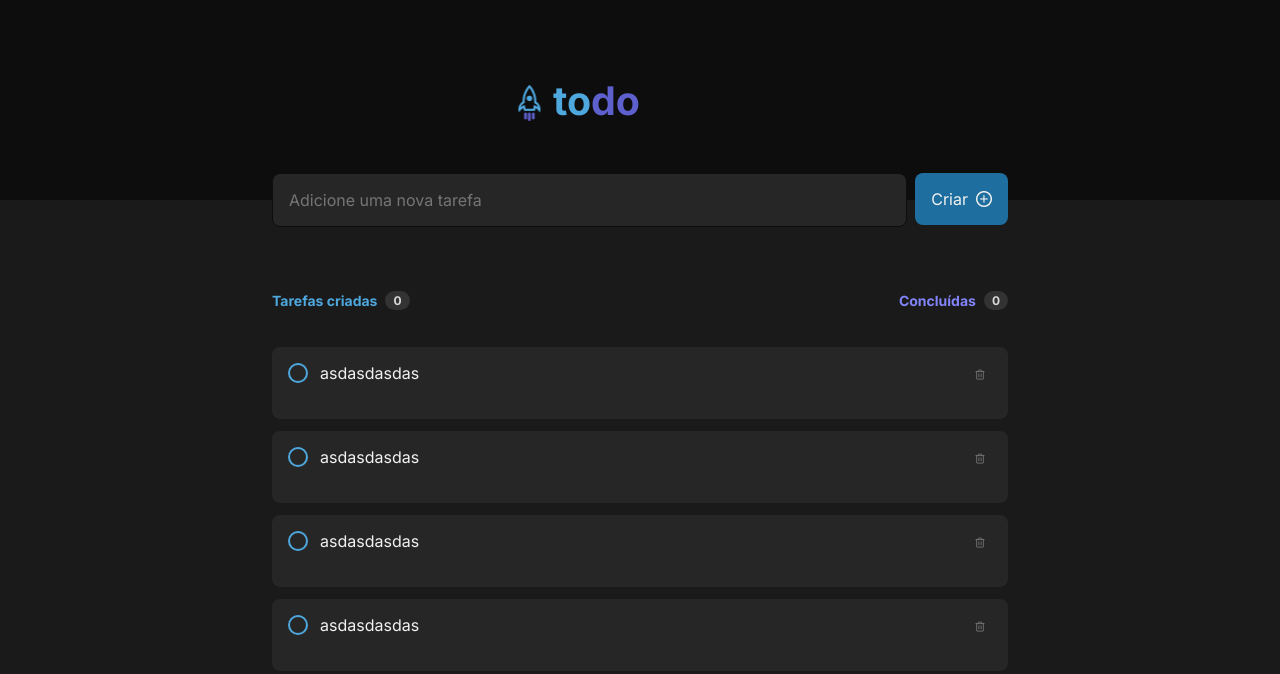
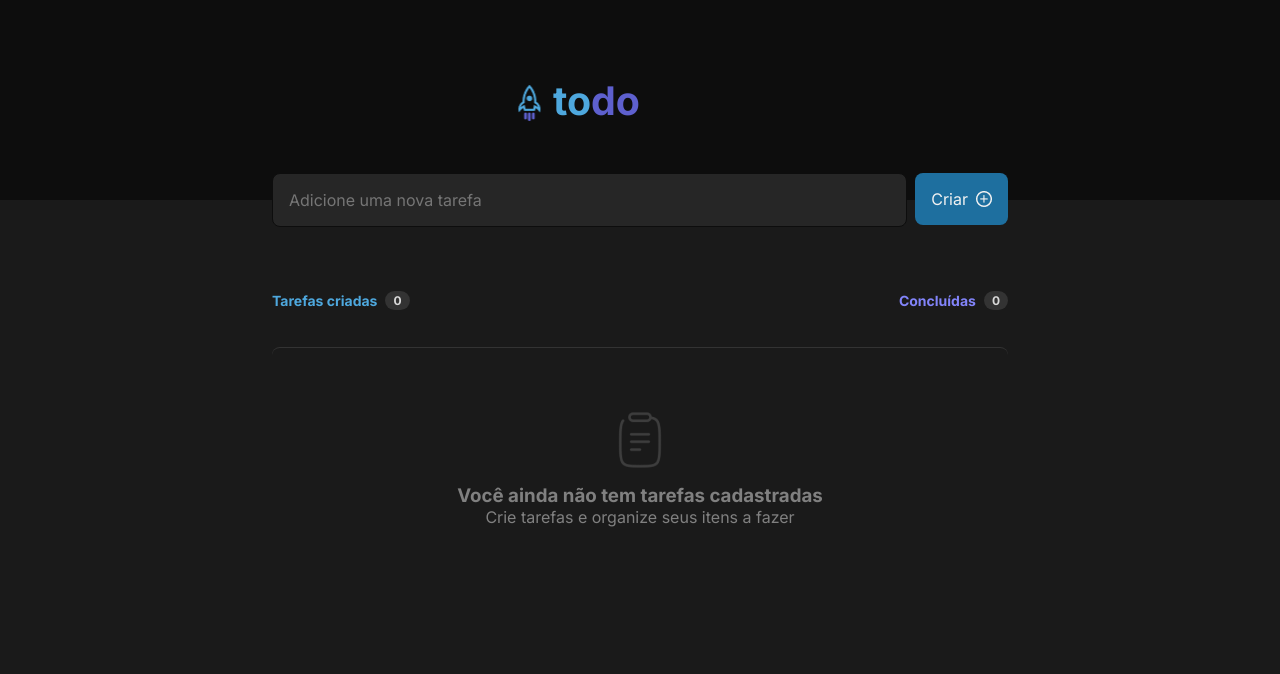
Before and after one commit to antoniojpsalves/todotask, a React (Vite) app: page / in a window 1280 px wide. Shown: the top 674 px of the page. Built offline with nearby package versions, Linux system fonts and the light colour scheme; the HTML template or start-up script is replaced by a standard one.

Commit message:
feat: adicionando página de lista vazia

```diff
--- a/src/App.tsx
+++ b/src/App.tsx
@@ -3,32 +3,11 @@ import { Header } from './components/Header'
 import { InputNewTask } from './components/InputNewTask'
 import style from './app.module.css'
 import { TaskPanel } from './components/TaskPane'
-import { TaskList } from './components/TaskList'
+import { TaskList, ItemListProps } from './components/TaskList'
 
 function App() {
 
-  const exempleList = [
-    {
-      id: 1,
-      finalizado: false,
-      content: 'asdasdasdas',
-    },
-    {
-      id: 2,
-      finalizado: false,
-      content: 'asdasdasdas',
-    },
-    {
-      id: 3,
-      finalizado: false,
-      content: 'asdasdasdas',
-    },
-    {
-      id: 4,
-      finalizado: false,
-      content: 'asdasdasdas',
-    }
-  ]
+  const exempleList: ItemListProps[] = []
 
   return (
     <div className={style.content}>
--- /dev/null
+++ b/src/components/EmptyListItem/index.tsx
@@ -0,0 +1,20 @@
+
+
+
+import style from './style.module.css'
+import clipboard from '../../assets/clipboard.png'
+
+
+export function EmptyListItem() {
+  return (
+    <div className={style.emptyList}>
+      <div className={style.containerImg}>
+        <img src={clipboard} alt="Lista vazia" title='A lista de tarefas encontra-se vazia' />
+      </div>
+      <div className={style.message}>
+        <h3>Você ainda não tem tarefas cadastradas</h3>
+        <span>Crie tarefas e organize seus itens a fazer</span>
+      </div>
+    </div>
+  )
+}
--- /dev/null
+++ b/src/components/EmptyListItem/style.module.css
@@ -0,0 +1,32 @@
+.emptyList {
+  display: flex;
+  justify-content: center;
+  align-itens: center;
+  gap: 1rem;
+  flex-direction: column;
+  width: 100%;
+  padding: 4rem 1.5rem;
+
+  border-top: 1px solid var(--gray-400);
+  border-top-left-radius: 8px;
+  border-top-right-radius: 8px;
+}
+
+.containerImg {
+  display: flex;
+  width: 100%;
+  align-items: center;
+  justify-content: center;
+}
+
+.containerImg > img {
+  width: 56px;
+  height: 56px;
+}
+
+.message {
+  display: flex;
+  flex-direction: column;
+  align-items: center;
+  justify-content: center;
+}
--- a/src/components/TaskList/index.tsx
+++ b/src/components/TaskList/index.tsx
@@ -1,9 +1,10 @@
+import { EmptyListItem } from '../EmptyListItem'
 import { ListItem } from '../ListItem'
 import style from './style.module.css'
 
 
 interface TaskListProps {
-  taskList: ItemListProps[]
+  taskList: ItemListProps[] | []
 }
 
 export interface ItemListProps {
@@ -17,6 +18,7 @@ export function TaskList({ taskList }: TaskListProps) {
   return (
     <div className={style.listContainer}>
       {
+        taskList.length > 0 && (
           taskList.map((item) => {
             return (
               <ListItem
@@ -27,6 +29,12 @@ export function TaskList({ taskList }: TaskListProps) {
               />
             )
           })
+        )
+      }
+      {
+        taskList.length === 0 && (
+          <EmptyListItem />
+        )
       }
     </div>
   )
```
Also changed, not shown: src/assets/Clipboard.png (added). Lines whose indentation alone changed are shown as unchanged.
